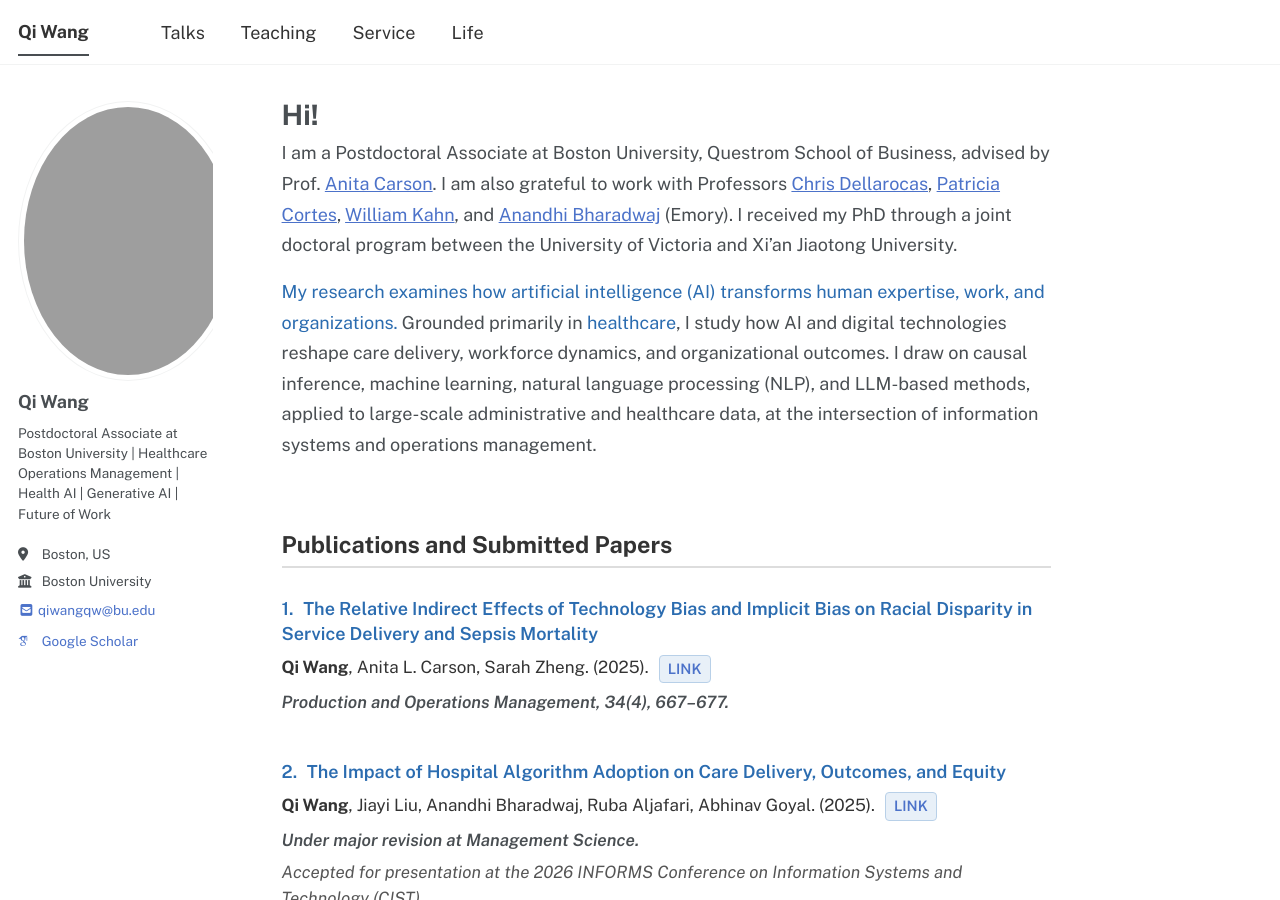
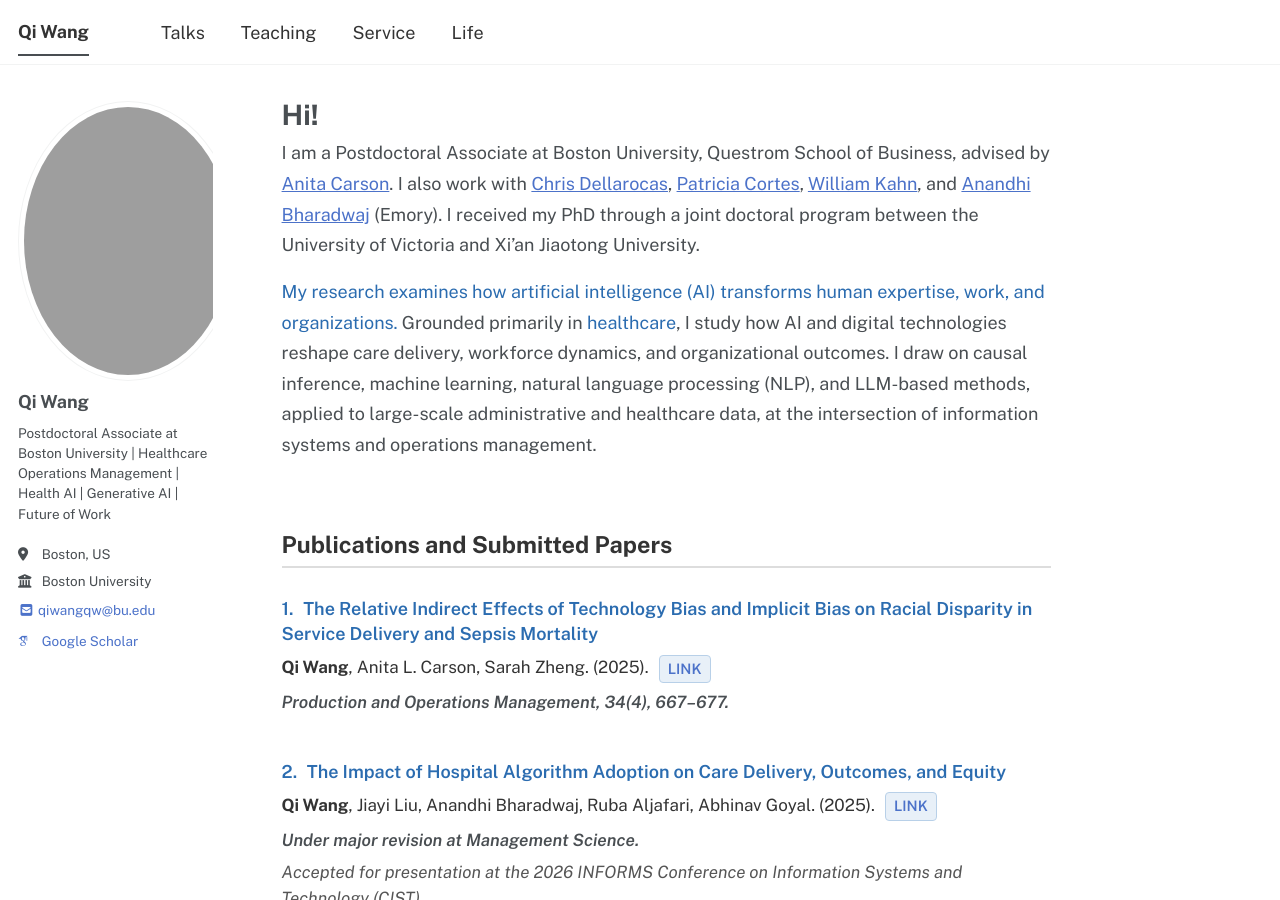
Before and after one commit to qiwang-katherine/qiwang-katherine.github.io, a Jekyll site: the page built from _pages/about.md, in a window 1280 px wide and 900 px high. Built offline with Jekyll 4.4.1, drawn with Linux system fonts in a browser that asks for light colours; some web fonts are replaced; a script bundle is joined from its source files by our own code; library files that are not in the unit come from our copies.

Commit message:
about.md

```diff
--- a/_pages/about.md
+++ b/_pages/about.md
@@ -7,7 +7,7 @@ redirect_from:
   - /about.html
 ---
 
-I am a Postdoctoral Associate at Boston University, Questrom School of Business, advised by Prof. [Anita Carson](https://www.bu.edu/questrom/profiles/anita-carson/). I am also grateful to work with Professors [Chris Dellarocas](https://www.bu.edu/questrom/profiles/chrysanthos-dellarocas/), [Patricia Cortes](https://www.bu.edu/questrom/profiles/patricia-cortes/), [William Kahn](https://www.bu.edu/questrom/profiles/william-kahn/), and [Anandhi Bharadwaj](https://goizueta.emory.edu/faculty/profiles/anandhi-bharadwaj) (Emory). I received my PhD through a joint doctoral program between the University of Victoria and Xi'an Jiaotong University.
+I am a Postdoctoral Associate at Boston University, Questrom School of Business, advised by [Anita Carson](https://www.bu.edu/questrom/profiles/anita-carson/). I also work with [Chris Dellarocas](https://www.bu.edu/questrom/profiles/chrysanthos-dellarocas/), [Patricia Cortes](https://www.bu.edu/questrom/profiles/patricia-cortes/), [William Kahn](https://www.bu.edu/questrom/profiles/william-kahn/), and [Anandhi Bharadwaj](https://goizueta.emory.edu/faculty/profiles/anandhi-bharadwaj) (Emory). I received my PhD through a joint doctoral program between the University of Victoria and Xi'an Jiaotong University.
 
 <span style="color: #2B6CB0;">My research examines how artificial intelligence (AI) transforms human expertise, work, and organizations.</span> Grounded primarily in <span style="color: #2B6CB0;">healthcare</span>, I study how AI and digital technologies reshape care delivery, workforce dynamics, and organizational outcomes. I draw on causal inference, machine learning, natural language processing (NLP), and LLM-based methods, applied to large-scale administrative and healthcare data, at the intersection of information systems and operations management.
 
```
